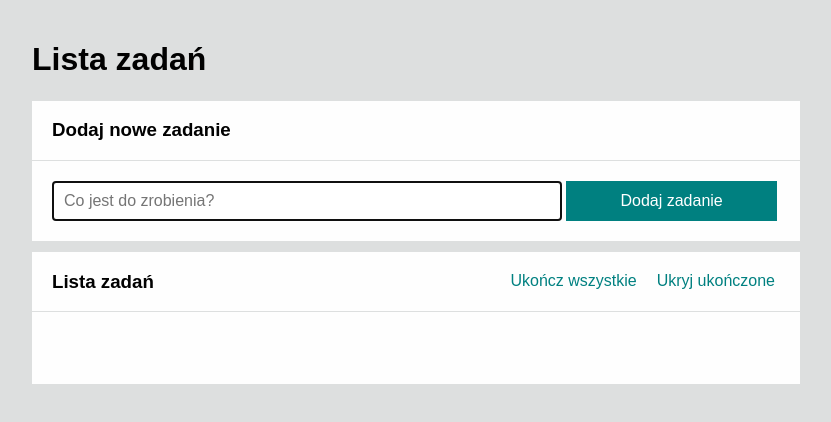
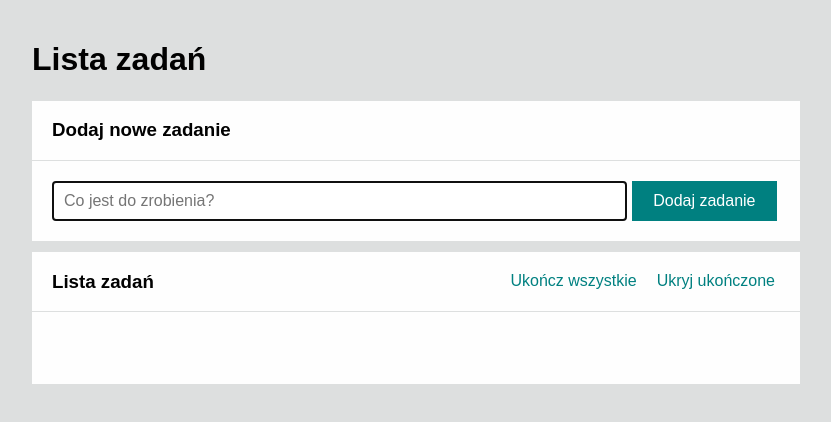
Before and after one commit to Pawel-Zaborski/Praca-domowa--tasks-list, a plain HTML site: page index.html in a window 1280 px wide. Shown: the whole page, without its empty margins (224-1055 px from the left). Drawn offline with nearby package versions, Linux system fonts and the light colour scheme.

Commit message:
change of width for field and button

```diff
--- a/css/form.css
+++ b/css/form.css
@@ -2,13 +2,13 @@
   border: 2px solid #ccc;
   padding: 10px;
   height: 40px;
-  width: 70%;
+  width: 79%;
   border-radius: 1px;
 }
 
 .form_button {
   height: 40px;
-  width: 29%;
+  width: 20%;
   background-color: teal;
   color: white;
   border: none;
```
